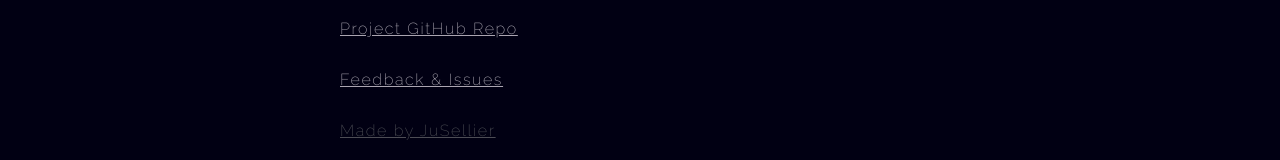
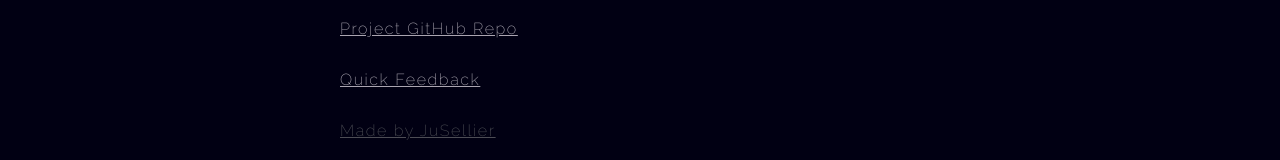
Before and after one commit to JuSellier/Svelte-Icon-Explorer, a Svelte app: page / in a window 1280 px wide. Shown: the part 2328-2488 px from the top of the page. Built offline with nearby package versions, Linux system fonts and the light colour scheme.

Commit message:
adjusted footer feedback anchortext

```diff
--- a/src/components/Footer/Footer.svelte
+++ b/src/components/Footer/Footer.svelte
@@ -31,7 +31,7 @@
     <a
       href="https://twitter.com/SellierJu"
       rel="noreferrer"
-      target="_blank">Feedback & Issues</a>
+      target="_blank">Quick Feedback</a>
 
     <a href="https://jusellier.com" rel="noreferrer" target="_blank">Made by
       JuSellier</a>
```
